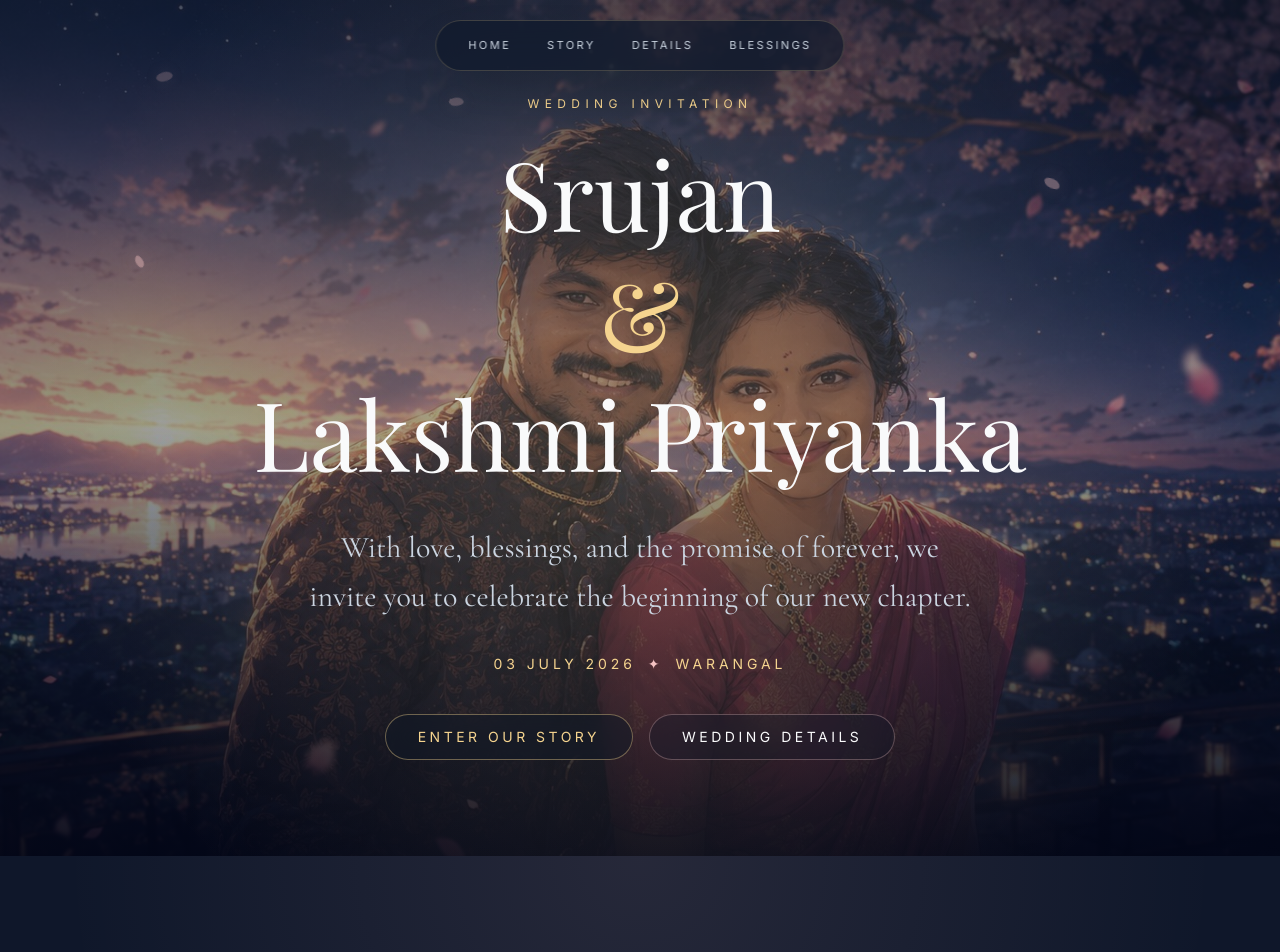
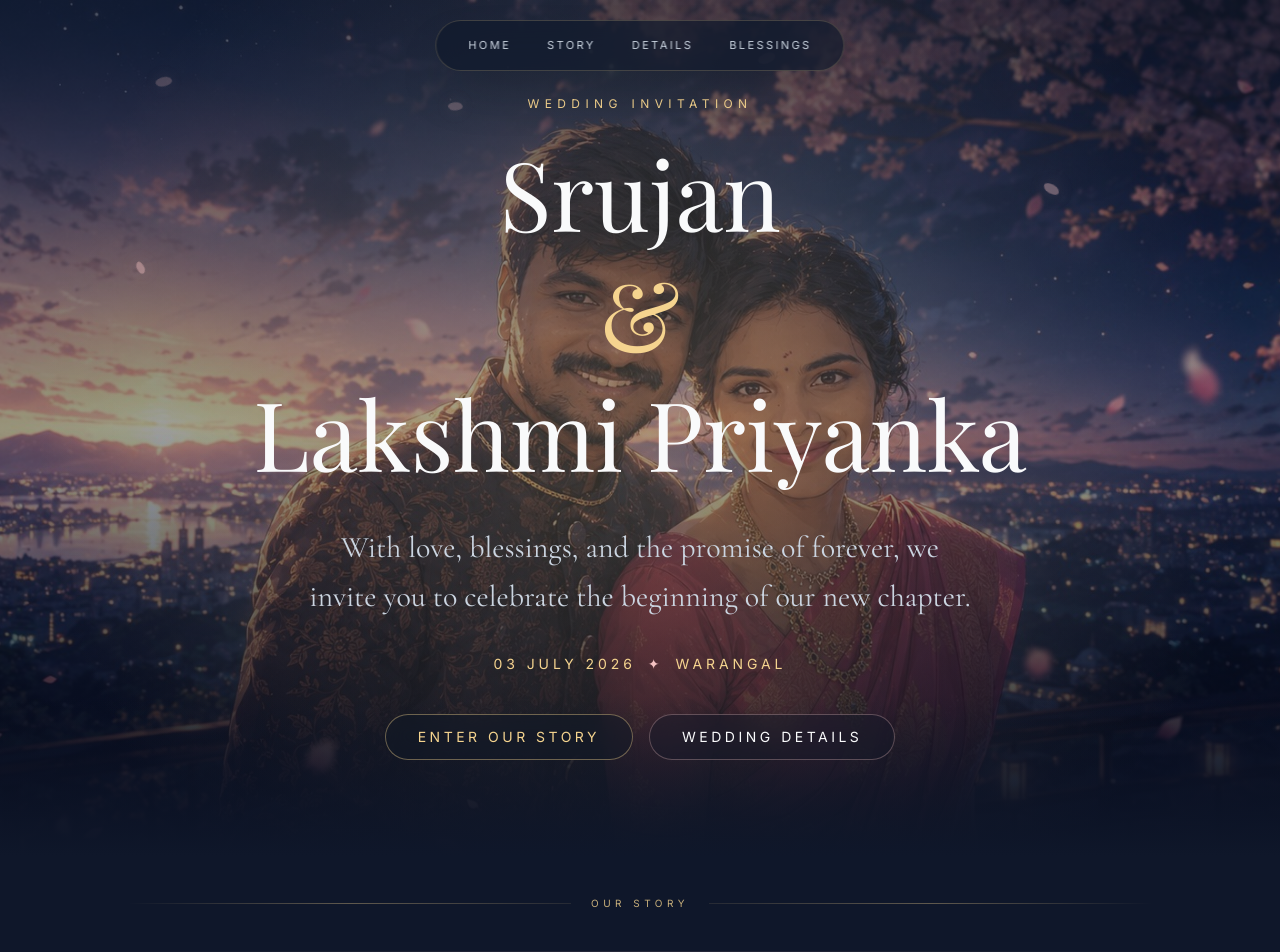
Before and after one commit to srujansudam/anime-wedding-invitation, a Next.js app: page / in a window 1280 px wide. Shown: the top 952 px of the page. Built offline with nearby package versions, Linux system fonts and the light colour scheme; a web font is replaced by a local one.

Commit message:
Add final cinematic polish

```diff
--- a/app/globals.css
+++ b/app/globals.css
@@ -62,3 +62,17 @@ body {
     0 0 32px rgba(245, 212, 143, 0.18),
     0 0 80px rgba(244, 194, 194, 0.12);
 }
+
+@media (max-width: 768px) {
+  body {
+    padding-bottom: 4rem;
+  }
+}
+
+img {
+  user-select: none;
+}
+
+a {
+  -webkit-tap-highlight-color: transparent;
+}
--- a/app/page.tsx
+++ b/app/page.tsx
@@ -5,6 +5,8 @@ import FloatingNav from "@/components/FloatingNav";
 import LoveStory from "@/components/LoveStory";
 import WeddingDetails from "@/components/WeddingDetails";
 import Ending from "@/components/Ending";
+import CinematicDivider from "@/components/CinematicDivider";
+import Footer from "@/components/Footer";
 
 export default function Home() {
   return (
@@ -24,6 +26,7 @@ export default function Home() {
 
         <div className="absolute inset-0 bg-gradient-to-b from-[#0F172A]/75 via-[#0F172A]/42 to-[#020617]/95" />
         <div className="absolute inset-0 bg-[radial-gradient(circle_at_center,rgba(245,212,143,0.20),transparent_38rem)]" />
+        <div className="absolute bottom-0 left-0 right-0 h-40 bg-gradient-to-t from-[#0F172A] to-transparent" />
 
         <div className="relative z-10 mx-auto max-w-4xl text-center">
           <p className="mb-5 text-xs uppercase tracking-[0.45em] text-[#F5D48F]">
@@ -65,9 +68,16 @@ export default function Home() {
         </div>
       </section>
 
+      <CinematicDivider label="Our Story" />
       <LoveStory />
+
+      <CinematicDivider label="The Wedding" />
       <WeddingDetails />
+
+      <CinematicDivider label="Blessings" />
       <Ending />
+
+      <Footer />
     </main>
   );
 }
--- /dev/null
+++ b/components/CinematicDivider.tsx
@@ -0,0 +1,17 @@
+type CinematicDividerProps = {
+  label: string;
+};
+
+export default function CinematicDivider({ label }: CinematicDividerProps) {
+  return (
+    <div className="relative overflow-hidden px-6 py-10">
+      <div className="mx-auto flex max-w-5xl items-center gap-5">
+        <div className="h-px flex-1 bg-gradient-to-r from-transparent via-[#F5D48F]/35 to-[#F5D48F]/10" />
+        <p className="text-center text-[10px] uppercase tracking-[0.45em] text-[#F5D48F]/80">
+          {label}
+        </p>
+        <div className="h-px flex-1 bg-gradient-to-l from-transparent via-[#F5D48F]/35 to-[#F5D48F]/10" />
+      </div>
+    </div>
+  );
+}
--- /dev/null
+++ b/components/Footer.tsx
@@ -0,0 +1,15 @@
+export default function Footer() {
+  return (
+    <footer className="relative overflow-hidden px-6 pb-28 pt-12 text-center md:pb-12">
+      <div className="mx-auto max-w-3xl">
+        <p className="font-romantic text-2xl leading-relaxed text-[#CBD5E1]">
+          Made with love for the beginning of a lifetime.
+        </p>
+
+        <p className="mt-6 text-xs uppercase tracking-[0.35em] text-[#F5D48F]/80">
+          Srujan & Lakshmi Priyanka
+        </p>
+      </div>
+    </footer>
+  );
+}
--- a/components/WeddingDetails.tsx
+++ b/components/WeddingDetails.tsx
@@ -56,7 +56,12 @@ function getTimeLeft() {
 }
 
 export default function WeddingDetails() {
-  const [timeLeft, setTimeLeft] = useState(getTimeLeft());
+  const [timeLeft, setTimeLeft] = useState({
+    days: "--",
+    hours: "--",
+    minutes: "--",
+    seconds: "--",
+  });
 
   useEffect(() => {
     const timer = setInterval(() => {
```
